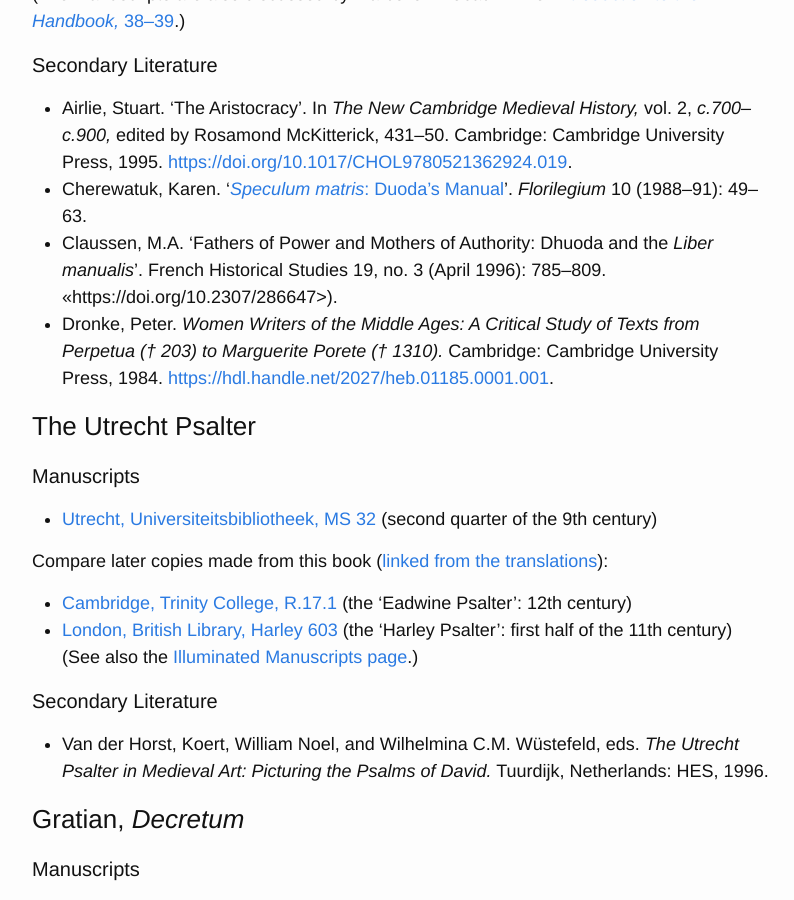
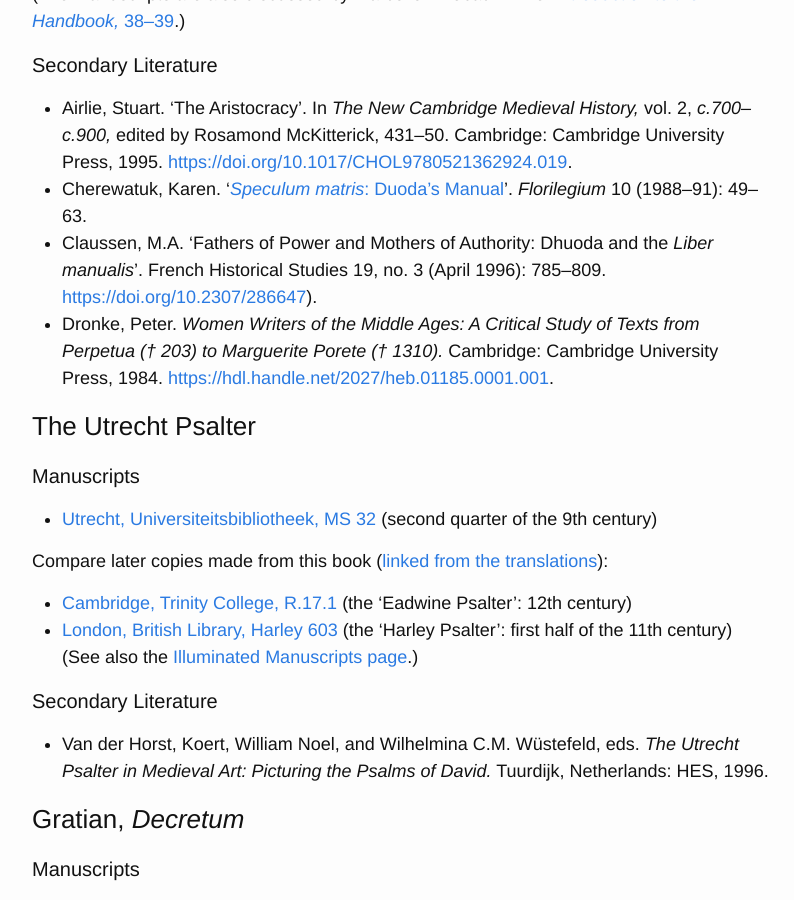
Before and after one commit to adunning/medieval-education-technology, a Jekyll site: the page built from resources.md, in a window 1280 px wide and 900 px high, scrolled down 6296 px. Shown: the whole window, without its empty margins (238-1032 px from the left). Built offline with Jekyll 4.4.1, drawn with Linux system fonts in a browser that asks for light colours.

Commit message:
Fix typo.

```diff
--- a/resources.md
+++ b/resources.md
@@ -179,7 +179,7 @@ For a summary of the literature, see John Marenbon, 'Boethius', *Oxford Bibliogr
 
 - Airlie, Stuart. 'The Aristocracy'. In *The New Cambridge Medieval History,* vol. 2, *c.700–c.900,* edited by Rosamond McKitterick, 431–50. Cambridge: Cambridge University Press, 1995. <https://doi.org/10.1017/CHOL9780521362924.019>.
 - Cherewatuk, Karen. '[*Speculum matris*: Duoda's Manual](http://gilles.maillet.free.fr/histoire/pdf/dhuoda.pdf)'. *Florilegium* 10 (1988–91): 49–63.
-- Claussen, M.A. ‘Fathers of Power and Mothers of Authority: Dhuoda and the *Liber manualis*’. French Historical Studies 19, no. 3 (April 1996): 785–809. <<https://doi.org/10.2307/286647>).
+- Claussen, M.A. ‘Fathers of Power and Mothers of Authority: Dhuoda and the *Liber manualis*’. French Historical Studies 19, no. 3 (April 1996): 785–809. <https://doi.org/10.2307/286647>).
 - Dronke, Peter. *Women Writers of the Middle Ages: A Critical Study of Texts from Perpetua († 203) to Marguerite Porete († 1310).* Cambridge: Cambridge University Press, 1984. <https://hdl.handle.net/2027/heb.01185.0001.001>.
 
 ### The Utrecht Psalter
```
